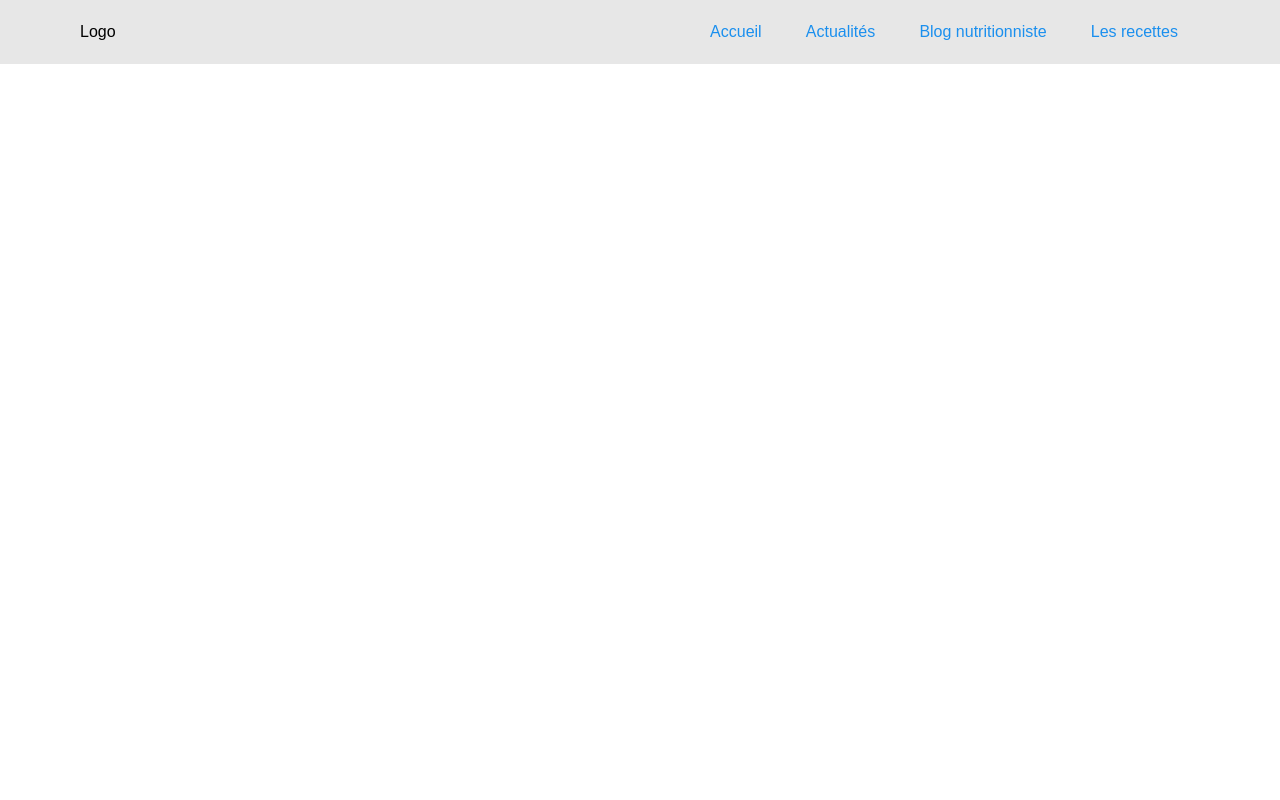
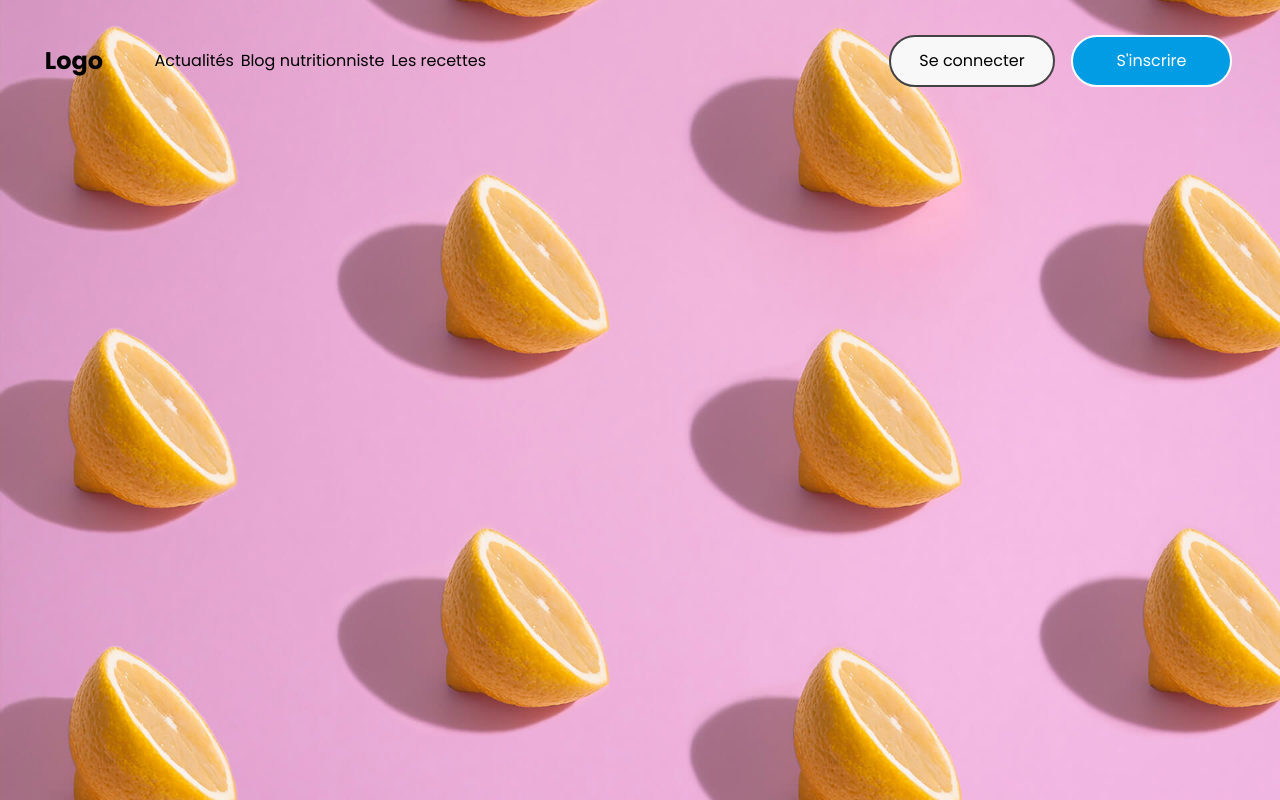
Before and after one commit to ecoatelant/vegandco, a PHP site: page /nav_test.html in a window 1280 px wide. Run offline with PHP 8.4, Linux system fonts and the light colour scheme.

Commit message:
28/11/2021 -Aline

```diff
--- a/css/reset.css
+++ b/css/reset.css
@@ -1 +1 @@
-a,abbr,acronym,address,applet,article,aside,audio,b,big,blockquote,body,canvas,caption,center,cite,code,dd,del,details,dfn,div,dl,dt,em,embed,fieldset,figcaption,figure,footer,form,h1,h2,h3,h4,h5,h6,header,hgroup,html,i,iframe,img,ins,kbd,label,legend,li,mark,menu,nav,object,ol,output,p,pre,q,ruby,s,samp,section,small,span,strike,strong,sub,summary,sup,table,tbody,td,tfoot,th,thead,time,tr,tt,u,ul,var,video{margin:0;padding:0;border:0;font-size:100%;font:inherit;vertical-align:baseline}article,aside,details,figcaption,figure,footer,header,hgroup,menu,nav,section{display:block}body{line-height:1}ol,ul{list-style:none}blockquote,q{quotes:none}blockquote:after,blockquote:before,q:after,q:before{content:'';content:none}table{border-collapse:collapse;border-spacing:0}
+a,abbr,acronym,address,applet,article,aside,audio,b,big,blockquote,body,canvas,caption,center,cite,code,dd,del,details,dfn,div,dl,dt,em,embed,fieldset,figcaption,figure,footer,form,h1,h2,h3,h4,h5,h6,header,hgroup,html,i,iframe,img,ins,kbd,label,legend,li,mark,menu,nav,object,ol,output,p,pre,q,ruby,s,samp,section,small,span,strike,strong,sub,summary,sup,table,tbody,td,tfoot,th,thead,time,tr,tt,u,ul,var,video{margin:0;padding:0;border:0;font-size:100%;font:inherit;vertical-align:baseline}article,aside,details,figcaption,figure,footer,header,hgroup,menu,nav,section{display:block}body{line-height:1}ol,ul{list-style:none}blockquote,q{quotes:none}blockquote:after,blockquote:before,q:after,q:before{content:'';content:none}
--- a/nav_test.html
+++ b/nav_test.html
@@ -1,26 +1,44 @@
 <!DOCTYPE html>
 <html lang="fr">
+
 <head>
     <meta charset="UTF-8">
     <meta http-equiv="X-UA-Compatible" content="IE=edge">
     <meta name="viewport" content="width=device-width, initial-scale=1.0">
-    <title>Document</title>
-    <link rel="stylesheet" href="style.css">
+    <title>Navbar | test</title>
+    <link rel="stylesheet" href="css/style.min.css">
     <link rel="stylesheet" href="css/reset.css">
+
+
+    <!-- LIENS GOOGLE FONT -->
+    <link rel="preconnect" href="https://fonts.googleapis.com">
+    <link rel="preconnect" href="https://fonts.gstatic.com" crossorigin>
+    <link href="https://fonts.googleapis.com/css2?family=Poppins:wght@200;400;700&display=swap" rel="stylesheet">
 </head>
+
 <body>
     <header>
         <nav class="navbar">
-            <div class="bloc_logo">
-                <a href="#">Logo</a>
+            <div class="navbar_wrapper">
+                <div class="bloc_logo">
+                    <a href="#">Logo</a>
+                </div>
+                <ul class="nav_ul nonlogin">
+                    <li class="nav_li"><a href="#">Actualités</a></li>
+                    <li class="nav_li"><a href="#">Blog nutritionniste</a></li>
+                    <li class="nav_li"><a href="#">Les recettes</a></li>
+                    <div class="nav_compte">
+                        <li class="nav_li"><a href="#">Communauté</a></li>
+                        <li class="nav_li"><a href="#">Mon espace</a></li>
+                    </div>
+                </ul>
             </div>
-            <ul>
-                <li class="nav_li"><a href="#">Accueil</a></li>
-                <li class="nav_li"><a href="#">Actualités</a></li>
-                <li class="nav_li"><a href="#">Blog nutritionniste</a></li>
-                <li class="nav_li"><a href="#">Les recettes</a></li>
+            <ul class="nav_ul login">
+                <li class="nav_li cta_login"><a href="#">Se connecter</a></li>
+                <li class="nav_li cta_inscrire"><a href="#">S'inscrire</a></li>
             </ul>
         </nav>
     </header>
 </body>
+
 </html>
--- a/style.css
+++ /dev/null
@@ -1,48 +0,0 @@
-.navbar {
-  background: #e7e7e7;
-  color: #000;
-  font-family: 'Arial', sans-serif;
-  display: -webkit-box;
-  display: -ms-flexbox;
-  display: flex;
-  -webkit-box-pack: justify;
-      -ms-flex-pack: justify;
-          justify-content: space-between;
-  width: 100%;
-  padding: 1.5em 0;
-}
-
-.navbar .bloc_logo {
-  width: 30%;
-}
-
-.navbar .bloc_logo a {
-  margin-left: 5em;
-  color: #000;
-}
-
-.navbar ul {
-  width: 40%;
-  display: -webkit-box;
-  display: -ms-flexbox;
-  display: flex;
-  -ms-flex-pack: distribute;
-      justify-content: space-around;
-  -webkit-box-align: center;
-      -ms-flex-align: center;
-          align-items: center;
-  margin-right: 5em;
-}
-
-a {
-  text-decoration: none;
-  font-weight: 600;
-  color: #1a8fee;
-  -webkit-transition: all .3s ease;
-  transition: all .3s ease;
-}
-
-a:hover {
-  text-decoration: underline;
-}
-/*# sourceMappingURL=style.css.map */
--- a/style.scss
+++ b/style.scss
@@ -1,38 +1,111 @@
+* {
+    font-family: "Poppins", sans-serif !important;
+}
+
+a {
+    text-decoration: none;
+    font-weight: 600;
+    color: #000;
+}
+
+header {
+    display: flex;
+    background: url(/media/bg.jpg) no-repeat center center fixed;
+    background-size: cover;
+    height: 100vh;
+
     .navbar {
-    background: rgb(231, 231, 231);
+        position: fixed;
+        background: none;
         color: #000;
-    font-family: 'Arial', sans-serif;
         display: flex;
         justify-content: space-between;
         width: 100%;
-    padding: 1.5em 0;
+        padding: 2.2em 0;
+
+        .navbar_wrapper {
+            display: flex;
+            width: 40%;
 
             .bloc_logo {
+                display: flex;
+                justify-content: center;
+                align-items: center;
                 width: 30%;
                 a {
-            margin-left: 5em;
+                    font-size: 1.5em;
+                    font-weight: 600;
                     color: #000;
                 }
             }
 
-    ul {
-        width: 40%;
+            .nav_ul.nonlogin {
                 display: flex;
-        justify-content: space-around;
-        align-items: center;
-        margin-right: 5em;
-    }
-
-}
-
-
+                justify-content: space-evenly;
+                width: 70%;
                 a {
-    text-decoration: none;
-    font-weight: 600;
-    color: rgb(26, 143, 238);
-    transition: all .3s ease;
-
                     &:hover {
                         text-decoration: underline;
                     }
                 }
+            }
+        }
+
+        .nav_ul {
+            display: flex;
+            justify-content: flex-end;
+            align-items: center;
+
+            .cta_login {
+                padding: 1em;
+                width: 130px;
+                text-align: center;
+                background: rgb(248, 248, 248);
+                border: solid 2px rgb(66, 66, 66);
+                border-radius: 2em;
+                transition: all 0.3s ease;
+                &:hover {
+                    background: rgb(66, 66, 66);
+                    border: solid 2px #fff;
+                    a {
+                        color: #fff;
+                    }
+                }
+                a {
+                    color: rgb(0, 0, 0);
+                }
+            }
+
+            .cta_inscrire {
+                padding: 1em;
+                width: 125px;
+                text-align: center;
+                background: rgb(1, 156, 228);
+                border: solid 2px rgb(255, 255, 255);
+                margin-left: 1em;
+                border-radius: 2em;
+                transition: all 0.3s ease;
+                &:hover {
+                    background: rgb(255, 255, 255);
+                    border: solid 2px rgb(1, 156, 228);
+                    a {
+                        color: rgb(1, 156, 228);
+                    }
+                }
+
+                a {
+                    color: rgb(255, 255, 255);
+                }
+            }
+
+            .nav_compte {
+                display: none;
+            }
+        }
+
+        .nav_ul.login {
+            margin-right: 3em;
+            width: 60%;
+        }
+    }
+}
```
Also changed, not shown: css/style.css (added, +143 -0 lines), css/style.min.css (added, +2 -0 lines), media/bg.jpg (added), 3 other files. Lines whose indentation alone changed are shown as unchanged.
